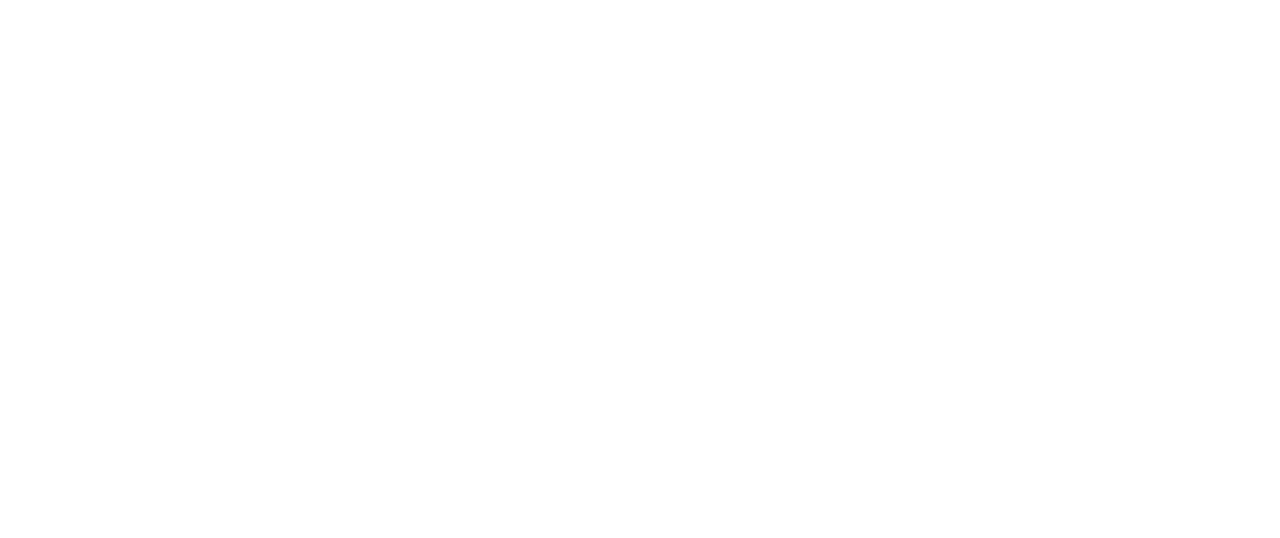
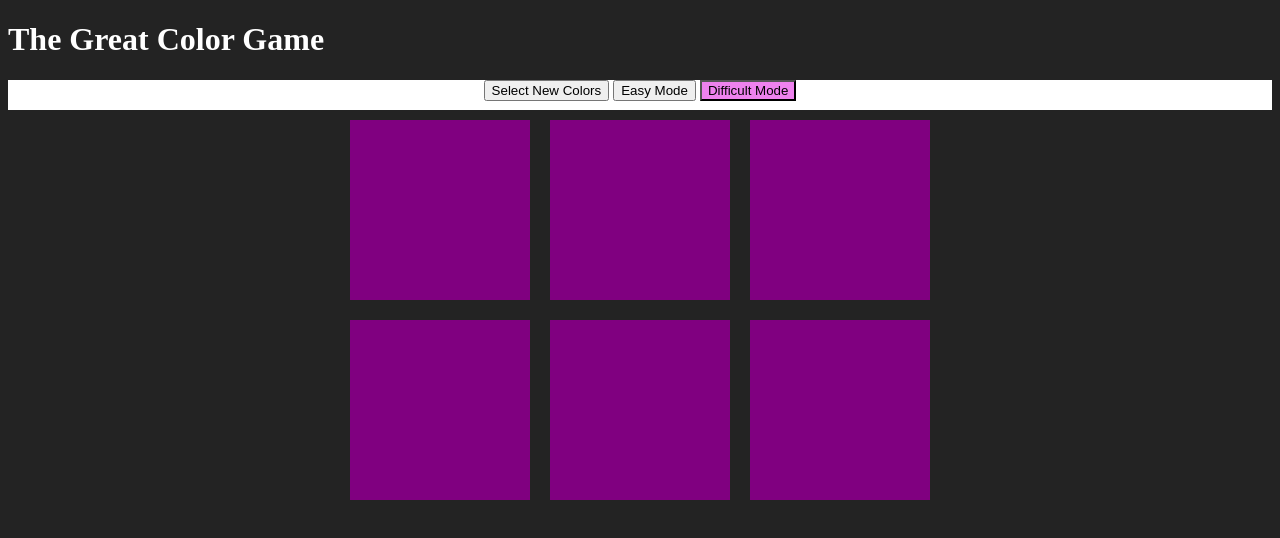
Before and after one commit to DavyCode/Color-Game-exercise, a plain HTML site: page index.html in a window 1280 px wide. Drawn offline with Linux system fonts and the light colour scheme.

Commit message:
adding progress to app

```diff
--- a/colorGame.js
+++ b/colorGame.js
@@ -1,9 +1,143 @@
-var colors =[
-        "rgb(255, 0, 0)",
-        "rgb(255, 255, 0)",
-        "rgb(0, 255, 0)",
-        "rgb(0, 255, 255)",
-        "rgb(0, 0, 255)",
-        "rgb(255, 0, 255)"
+var colors = generateRandomColors(numSquares);                      //calls  the function generateRandomColors
+var numSquares = 6;
 
-]
+var squares = document.querySelectorAll(".square");
+var pickedColor = pickColor();                              //call the function pick color which randomly picks a color for the game
+var colorDisplay =document.getElementById("colorDisplay");
+var messageDisplay = document.querySelector("#message");
+var h1 = document.querySelector("h1");
+var resetButton = document.querySelector("#reset");
+var easyBtn = document.querySelector("#easyBtn");
+var hardBtn = document.querySelector("#hardBtn");
+
+
+
+easyBtn.addEventListener("click", function() {
+       hardBtn.classList.remove("selected");
+        easyBtn.classList.add("selected");
+
+        //on easy mode generate only 3 random color
+         numSquares = 3;
+          colors = generateRandomColors(numSquares);
+          pickedColor = pickColor();
+          colorDisplay.textContent = pickedColor;
+
+           for (var i = 0; i < squares.length; i++){
+             if(colors[i]){
+
+
+                 squares[i].style.background =colors[i];
+             }else{
+                 squares[i].style.display ="none";
+             }
+       }
+});
+
+
+hardBtn.addEventListener("click", function() {
+       hardBtn.classList.add("selected");
+       easyBtn.classList.remove("selected");
+        //on difficult mode generate 6 random color
+         numSquares = 6;
+          colors = generateRandomColors(numSquares);
+          pickedColor = pickColor();
+          colorDisplay.textContent = pickedColor;
+          for (var i = 0; i < squares.length; i++){
+                squares[i].style.background =colors[i];
+                squares[i].style.display ="block";
+       }
+});
+
+
+
+
+resetButton.addEventListener("click", function() {
+        //generate all new colors
+        colors = generateRandomColors(numSquares);
+        //pick a new random color from array
+        pickedColor =pickColor();
+        //change colorDisplay to match picked Color
+        colorDisplay.textContent = pickedColor;
+        //change colors of squares
+        for (var i= 0; i < squares.length; i++) {
+                squares[i].style.background = colors[i];
+
+        }
+        h1.style.background ="#232323";
+});
+
+colorDisplay.textContent = pickedColor;
+
+for (var i = 0; i < squares.length; i++) {
+           //add initial colors to squares
+           squares[i].style.background =colors[i];
+
+           //add click listeners to squares
+       squares[i].addEventListener("click", function(){
+            //grab color of clicked square
+             var clickedColor= this.style.background;
+
+            //compare clickedColor to pickedColor
+            console.log(clickedColor, pickedColor);         //a little bug!! log to console to compare colors
+         if(clickedColor === pickedColor){
+             resetButton.textContent = "Play Again?"
+             messageDisplay.textContent ="Correct!";
+             changeColors(clickedColor);                    //calls the function clickedColor which  overwrite all colors to the picked color..
+            //changes background color to picked color
+             h1.style.background = clickedColor;
+ }else{
+            this.style.background ="#232323";
+            messageDisplay.textContent ="Try Again!!"
+         }
+       });
+
+}
+
+
+//function to change color squares to match correct chosen color
+function changeColors(color){
+        //loop through all squares
+        for (var i = 0; i < squares.length; i++) {
+              //  change each color  to match given color
+                squares[i].style.background = color;
+
+        }
+}
+
+
+//funtion to randomly pick a color
+
+function pickColor() {
+        //generate a random number for the colors
+       var random=Math.floor( Math.random() * colors.length);
+       return colors[random];
+}
+
+
+//function take a number and generate "x" number of random colors inside of an array
+function generateRandomColors(num){
+   //make an array
+   var arr = [];
+     //repeat num times
+     for (var i = 0; i< num; i++) {
+             arr.push(randomColor());
+        //get random color and push into arr
+     }
+   //return array
+   return arr;
+}
+
+
+
+//function to generate random color
+function randomColor(){
+   //pick a "red" from 0 - 255
+   var r = Math.floor(Math.random() * 256);
+   //pick a "green" from 0 - 255
+   var g = Math.floor(Math.random() * 256);
+   //pick a "blue" from 0 - 255
+   var b = Math.floor(Math.random() * 256);
+   return "rgb(" + r + ", " + g + ", " + b + ")";
+
+
+}
--- a/index.html
+++ b/index.html
@@ -1,23 +1,30 @@
 <!DOCTYPE html>
 <html>
+
 <head>
-    <title>Color Game</title>
-    <style rel="stylesheet" type="text/css" href="style.css"></style>
+    <title>Color game</title>
+    <link rel="stylesheet" type="text/css" href="style.css"/>
 </head>
 <body>
-        <div>
-            <div id="square"></div>
-            <div id="square"></div>
-            <div id="square"></div>
-            <div id="square"></div>
-            <div id="square"></div>
-            <div id="square"></div>
-         </div>
+  <h1>The Great <span id="colorDisplay">RGB</span> Color Game</h1>
+
+       <div id="stripe">
+           <button id="reset">Select New Colors</button>
+           <span id="message"></span>
+           <button id="easyBtn">Easy Mode</button>
+           <button id="hardBtn" class="selected">Difficult Mode</button>
+       </div>
 
 
+        <div id="container">
+            <div class="square"></div>
+            <div class="square"></div>
+            <div class="square"></div>
+            <div class="square"></div>
+            <div class="square"></div>
+            <div class="square"></div>
+        </div>
 
-
- <script  type="text/javascript" src="colorGame.js"></script>
+<script  type="text/javascript" src="colorGame.js"></script>
 </body>
-
 </html>
--- a/style.css
+++ b/style.css
@@ -4,4 +4,26 @@ body{
 .square{
     width: 30%;
     background: purple;
+    padding-bottom: 30%;
+    float: left;
+    margin: 1.66%;
 }
+#container{
+    max-width: 600px;
+    margin: 0 auto;
+}
+h1{
+    color: #ffffff;
+}
+
+#stripe{
+
+    background: #ffffff;
+    height: 30px;
+    text-align: center;
+    color: #000000;
+}
+.selected{
+   background: #EE82EE;
+
+}
```
